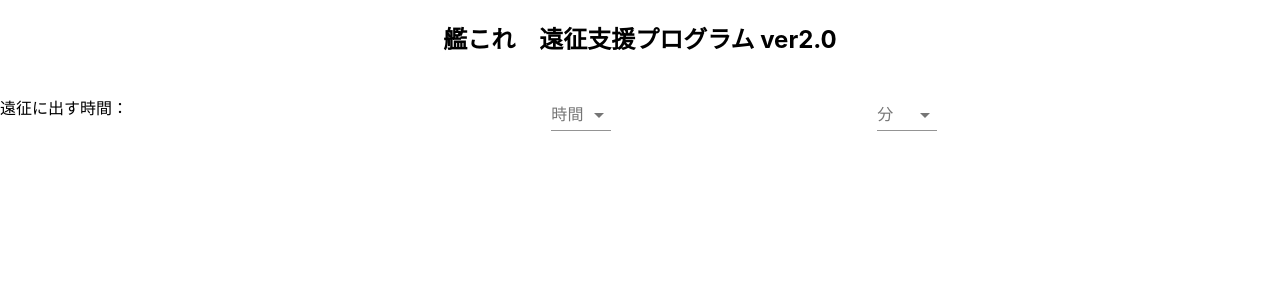
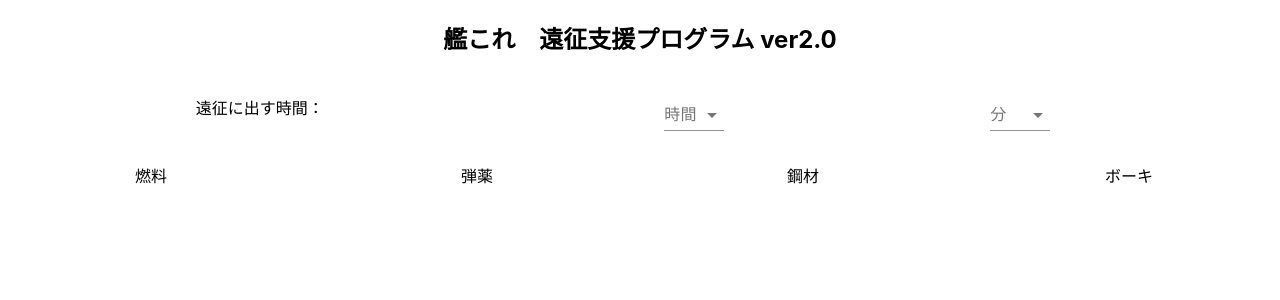
Before and after one commit to hirarira/KanColeEns, a React (Create React App) app in the folder kankore-ens/: page / in a window 1280 px wide. Shown: the top 300 px of the page. Built offline with nearby package versions, Linux system fonts and the light colour scheme.

Commit message:
時分を動的に挿入

```diff
--- a/kankore-ens/src/App.js
+++ b/kankore-ens/src/App.js
@@ -12,8 +12,13 @@
     selectEmpty: {
       marginTop: theme.spacing(2),
     },
+    textBody: {
+      textAlign: 'center'
+    }
   }));
   const classes = useStyles();
+  const hourList = [1, 2, 3, 4, 5, 6, 7, 8, 9, 10, 12, 15, 20, 24];
+  const minutesList = [0, 5, 10, 15, 20, 25, 30, 35, 40, 45, 50, 55];
   const [enseiHour, setEnseiHour] = React.useState('');
   const [enseiMinutes, setEnseiMinutes] = React.useState('');
   const changeEnseiHour = event => {
@@ -25,7 +30,7 @@
   return (
     <div className="App">
       <h2 className="header">艦これ　遠征支援プログラム ver2.0</h2>
-      <Grid container spacing={3} alignItems="center">
+      <Grid container spacing={3} alignItems="center" className={classes.textBody}>
         <Grid item xs={5}>
           遠征に出す時間：
         </Grid>
@@ -38,46 +43,46 @@
               value={enseiHour}
               onChange={changeEnseiHour}
             >
-              <MenuItem value={1}>1</MenuItem>
-              <MenuItem value={2}>2</MenuItem>
-              <MenuItem value={3}>3</MenuItem>
-              <MenuItem value={4}>4</MenuItem>
-              <MenuItem value={5}>5</MenuItem>
-              <MenuItem value={6}>6</MenuItem>
-              <MenuItem value={7}>7</MenuItem>
-              <MenuItem value={8}>8</MenuItem>
-              <MenuItem value={9}>9</MenuItem>
-              <MenuItem value={10}>10</MenuItem>
-              <MenuItem value={12}>12</MenuItem>
-              <MenuItem value={15}>15</MenuItem>
-              <MenuItem value={20}>20</MenuItem>
-              <MenuItem value={24}>24</MenuItem>
+              {
+                hourList.map((x) =>{
+                  return (
+                    <MenuItem value={x}>{x}</MenuItem>
+                  )
+                })
+              }
             </Select>
           </FormControl>
         </Grid>
         <Grid item xs={3}>
-        <FormControl className={classes.formControl}>
-            <InputLabel id="enseiMinutes">分</InputLabel>
+          <FormControl className={classes.formControl}>
+          <InputLabel id="enseiMinutes">分</InputLabel>
             <Select
               labelId="enseiMinutes"
               id="enseiMinutesSelect"
               value={enseiMinutes}
               onChange={changeEnseiMinutes}
             >
-              <MenuItem value={0}>0</MenuItem>
-              <MenuItem value={5}>5</MenuItem>
-              <MenuItem value={10}>10</MenuItem>
-              <MenuItem value={15}>15</MenuItem>
-              <MenuItem value={20}>20</MenuItem>
-              <MenuItem value={25}>25</MenuItem>
-              <MenuItem value={30}>30</MenuItem>
-              <MenuItem value={35}>35</MenuItem>
-              <MenuItem value={40}>40</MenuItem>
-              <MenuItem value={45}>45</MenuItem>
-              <MenuItem value={50}>50</MenuItem>
-              <MenuItem value={55}>55</MenuItem>
+              {
+                minutesList.map((x) =>{
+                  return (
+                    <MenuItem value={x}>{x}</MenuItem>
+                  )
+                })
+              }
             </Select>
           </FormControl>
+        </Grid>
+        <Grid item xs={3}>
+          燃料
+        </Grid>
+        <Grid item xs={3}>
+          弾薬
+        </Grid>
+        <Grid item xs={3}>
+          鋼材
+        </Grid>
+        <Grid item xs={3}>
+          ボーキ
         </Grid>
       </Grid>
     </div>
```
